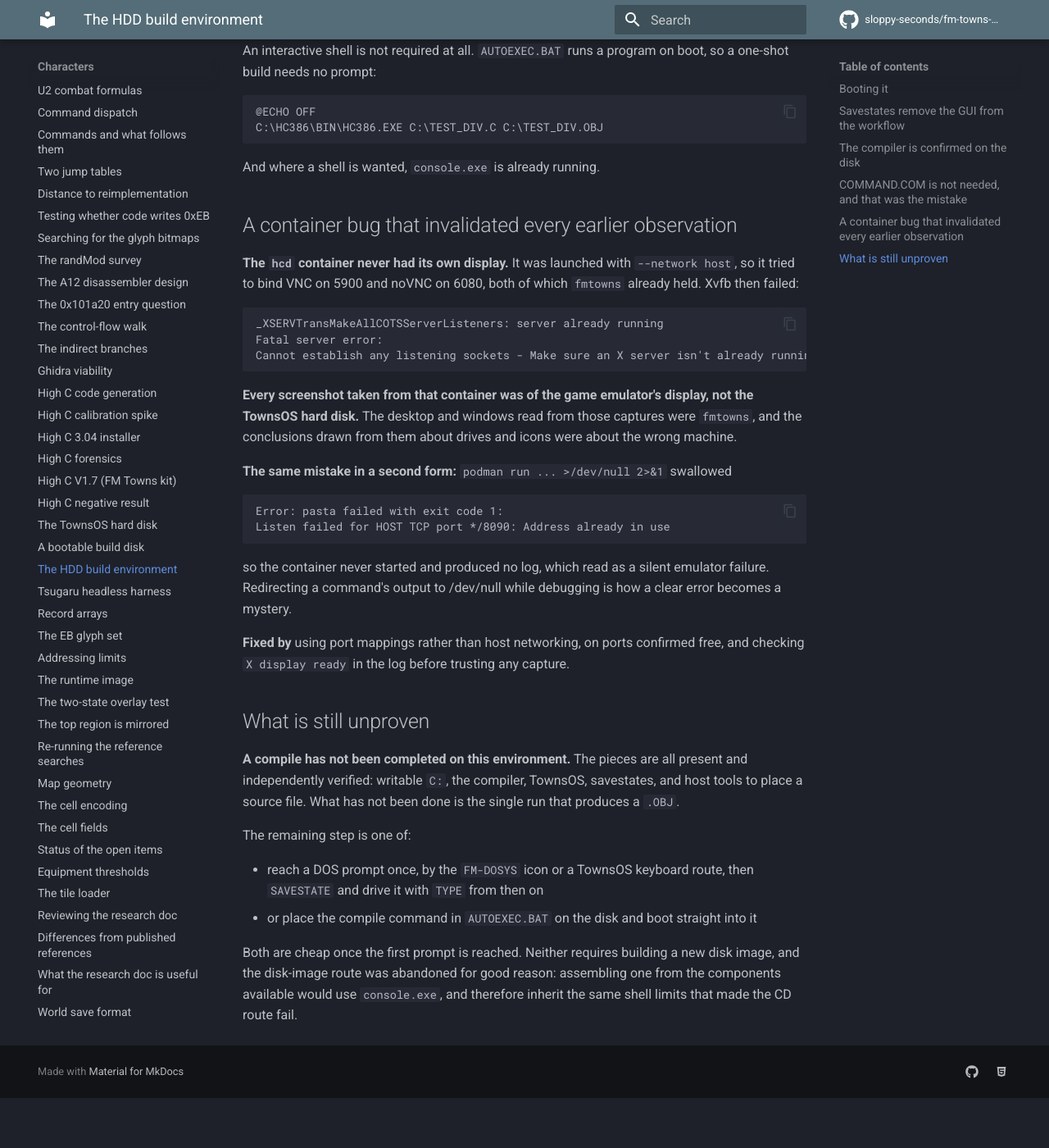
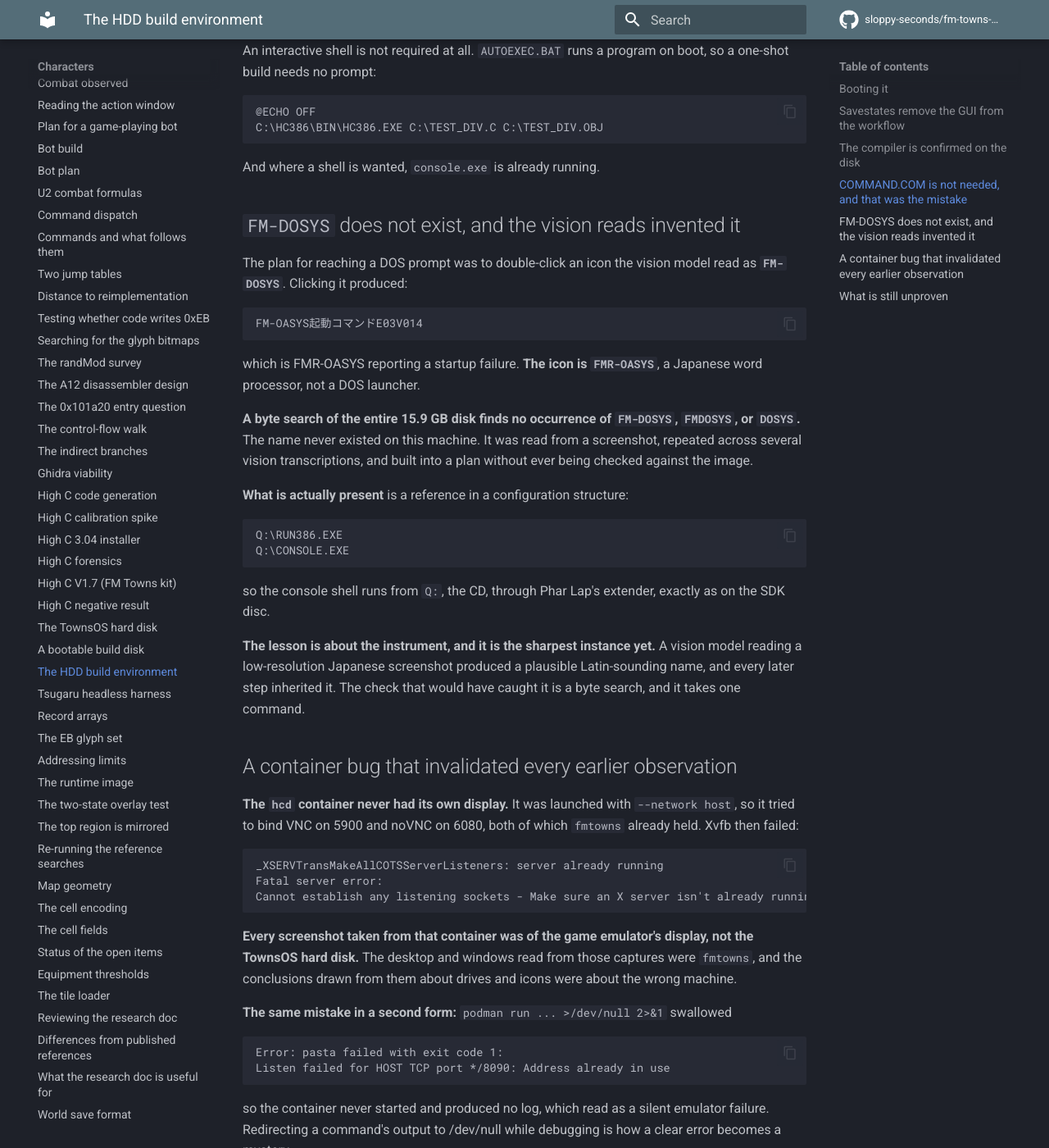
Before and after one commit to sloppy-seconds/fm-towns-ultima, an MkDocs documentation site: the page built from docs/hdd-build-environment.md, in a window 1280 px wide and 1400 px high, scrolled down 1500 px. Shown: the whole window at 82% size. Built offline with MkDocs 1.6.1 and Material for MkDocs 9.7.7, drawn with Linux system fonts in a browser that asks for light colours; comment, search, counter and statistics services are not loaded; before the commit the page ends 2839 px from its top, so only the background shows below that.

Commit message:
FM-DOSYS never existed: a vision model invented it and the plan inherited it
Clicking the icon I had been calling FM-DOSYS produced:

  FM-OASYS起動コマンドE03V014

which is FMR-OASYS reporting a startup failure. THE ICON IS FMR-OASYS, a Japanese word processor, not a DOS launcher.

A byte search of the entire 15.9 GB disk finds ZERO occurrences of FM-DOSYS, FMDOSYS or DOSYS. The name was never on
this machine. It was read from a low-resolution Japanese screenshot, repeated across several vision transcriptions,
and built into a plan without once being checked against the image.

What IS present is a configuration reference to Q:\RUN386.EXE and Q:\CONSOLE.EXE, so the console shell runs from the
CD through Phar Lap's extender, exactly as on the SDK disc.

This is the sharpest instance yet of the pattern running through this whole line of work: trusting an observation
without checking the instrument that produced it. A vision model reading small Japanese text produced a
plausible-sounding Latin name, and every subsequent step inherited the error. The check that would have caught it is
one byte search.

Earlier corrections in the same family: COMMAND.COM assumed necessary when TownsOS supplies console.exe; Q: patched
to C: when Q: was correct; a CD declared unbootable from its config.sys paths without trying to boot it; a container
with no display trusted for screenshots; a read-only mount tested as though writes were possible.

Savestates are secured at two points (desktop and the OASYS dialog) so nothing is lost, and they reload.

The HDD still boots, C: is writable, and the compiler is on it. What is not done is reaching a shell, and the icon
route is now known to be a dead end because the icon does not exist.

````diff
--- a/docs/hdd-build-environment.md
+++ b/docs/hdd-build-environment.md
@@ -64,6 +64,35 @@ C:\HC386\BIN\HC386.EXE C:\TEST_DIV.C C:\TEST_DIV.OBJ
 
 And where a shell is wanted, `console.exe` is already running.
 
+## `FM-DOSYS` does not exist, and the vision reads invented it
+
+The plan for reaching a DOS prompt was to double-click an icon the vision model read as **`FM-DOSYS`**. Clicking it
+produced:
+
+```
+FM-OASYS起動コマンドE03V014
+```
+
+which is FMR-OASYS reporting a startup failure. **The icon is `FMR-OASYS`**, a Japanese word processor, not a DOS
+launcher.
+
+**A byte search of the entire 15.9 GB disk finds no occurrence of `FM-DOSYS`, `FMDOSYS`, or `DOSYS`.** The name
+never existed on this machine. It was read from a screenshot, repeated across several vision transcriptions, and
+built into a plan without ever being checked against the image.
+
+**What is actually present** is a reference in a configuration structure:
+
+```
+Q:\RUN386.EXE
+Q:\CONSOLE.EXE
+```
+
+so the console shell runs from `Q:`, the CD, through Phar Lap's extender, exactly as on the SDK disc.
+
+**The lesson is about the instrument, and it is the sharpest instance yet.** A vision model reading a low-resolution
+Japanese screenshot produced a plausible Latin-sounding name, and every later step inherited it. The check that would
+have caught it is a byte search, and it takes one command.
+
 ## A container bug that invalidated every earlier observation
 
 **The `hcd` container never had its own display.** It was launched with `--network host`, so it tried to bind VNC on
````
